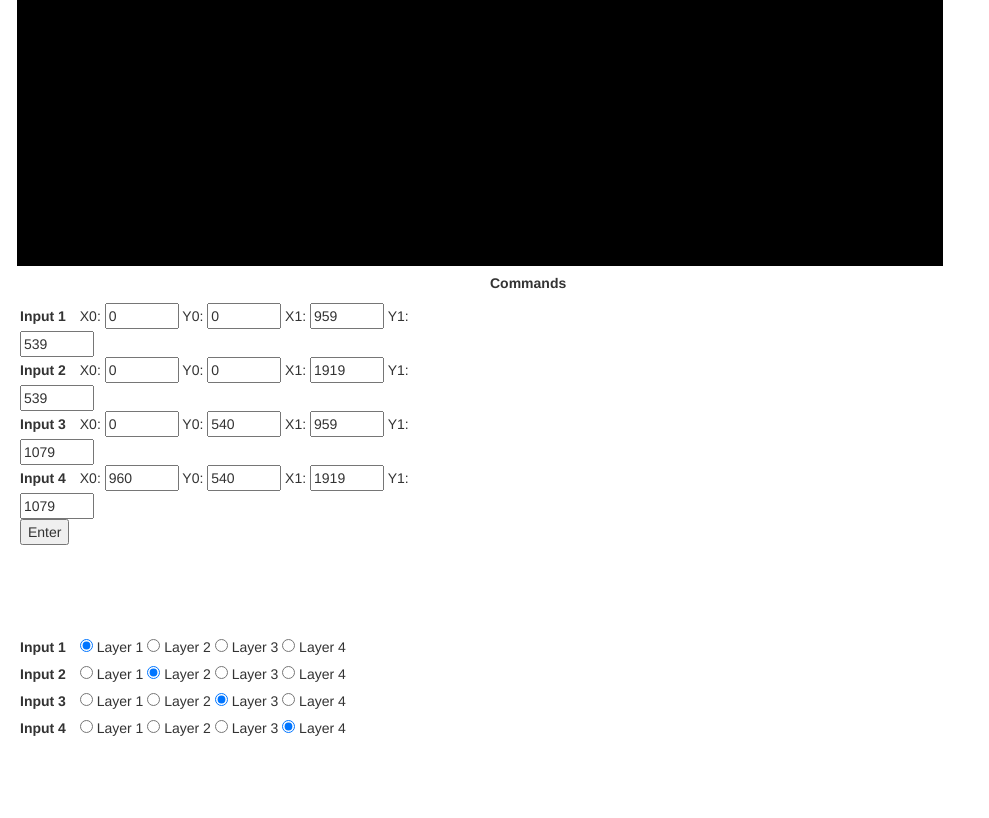
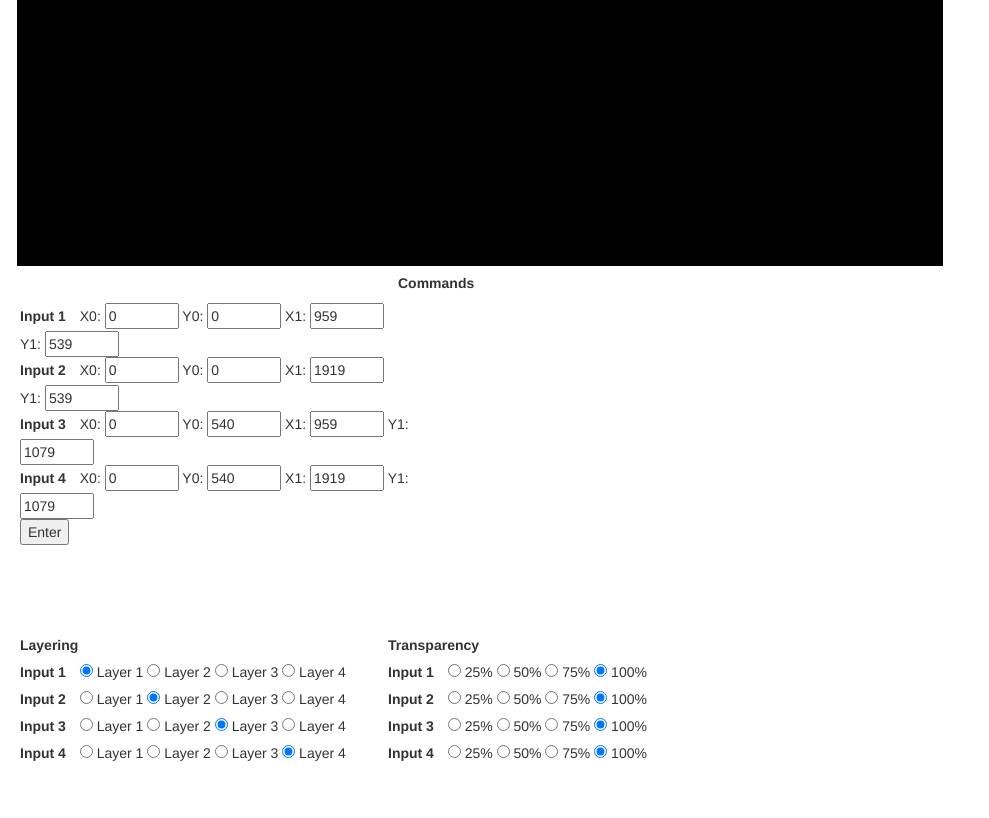
Before and after one commit to NinoD1995/MultiviewTool, a plain HTML site: page index.html in a window 1280 px wide. Shown: the part 338-1156 px from the top of the page, without its empty margins (0-989 px from the left). Before the commit the page ends 1131 px from the top, so only its background shows below. Drawn offline with nearby package versions, Linux system fonts and the light colour scheme.

Commit message:
layers and opacity

```diff
--- a/index.html
+++ b/index.html
@@ -39,12 +39,18 @@
             .layers {
                 padding-top: 40px;
                 padding-bottom: 50px;
-                width: 50%;
+                width: 40%;
+                float: left;
+            }
+            .transparency {
+                padding-top: 40px;
+                padding-bottom: 50px;
+
             }
             .commands {
                 float: right;
                 height: 20%;
-                width: 50%;
+                width: 60%;
                 padding: 10px;
             }
             label {
@@ -73,18 +79,22 @@
             #box1 {
                 background-color: cornflowerblue;
                 z-index: 4;
+                opacity: 1;
             }
             #box2 {
                 background-color: firebrick;
                 z-index: 3;
+                opacity: 1;
             }
             #box3 {
                 background-color: seagreen;
                 z-index: 2;
+                opacity: 1;
             }
             #box4 {
                 background-color: darkgoldenrod;
                 z-index: 1;
+                opacity: 1;
             }
         </style>
 
@@ -159,22 +169,17 @@
 
                 var quadrant = "box" + inputNum;
                 var box = document.getElementById(quadrant); //box to be adjusted
-                //console.log(quadrant);
-
-               /*  for (j=1; j<=4; j++) { //for each form, check it's corresponding layer
-                    if (j != inputNum) {
-                        var inputLayerID = "input" + j + "Layer";
-                        var form = document.getElementById(inputLayerID);
-                        if (form.elements[].value == layer) {
-
-                        }
-                    }
 
 
-                } */
+                box.style.zIndex = layer;
+            }
 
-                box.style.zIndex = layer;
-                box.value = layer;
+            function changeTransparency(inputNum, level) {
+
+                var quadrant = "box" + inputNum;
+                var box = document.getElementById(quadrant); //box to be adjusted
+
+                box.style.opacity = level;
             }
         </script>
     </head>
@@ -221,7 +226,7 @@
                 </form>
                 <form id="input4">
                     <label>Input 4</label>
-                    X0: <input class="input4" type="number" name="x0" value="960" min="0" max="1919">
+                    X0: <input class="input4" type="number" name="x0" value="0" min="0" max="1919">
                     Y0: <input class="input4" type="number" name="y0" value="540" min="0" max="1079">
                     X1: <input class="input4" type="number" name="x1" value="1919" min="0" max="1919">
                     Y1: <input class="input4" type="number" name="y1" value="1079" min="0" max="1919">
@@ -229,6 +234,7 @@
                 <button onclick="getValues()" id="btn-enter">Enter</button>
             </div>
             <div class="layers">
+                <label>Layering</label>
                 <form id="input1Layer">
                     <label>Input 1</label>
                     <input type="radio" id="layer1" name="input1" value="4" checked onclick="changeLayer(1, 4)"> Layer 1
@@ -258,6 +264,37 @@
                     <input type="radio" id="layer4" name="input4" value="1" checked onclick="changeLayer(4, 1)"> Layer 4
                 </form>
             </div>
+            <div class="transparency">
+                <label>Transparency</label>
+                <form id="input1Trans">
+                    <label>Input 1</label>
+                    <input type="radio" id="trans1" name="input1" onclick="changeTransparency(1, 0.25)"> 25%
+                    <input type="radio" id="trans2" name="input1" onclick="changeTransparency(1, 0.5)"> 50%
+                    <input type="radio" id="trans3" name="input1" onclick="changeTransparency(1, 0.75)"> 75%
+                    <input type="radio" id="trans4" name="input1" checked onclick="changeTransparency(1, 1)"> 100%
+                </form>
+                <form id="input2Trans">
+                    <label>Input 2</label>
+                    <input type="radio" id="trans1" name="input2" onclick="changeTransparency(2, 0.25)"> 25%
+                    <input type="radio" id="trans2" name="input2" onclick="changeTransparency(2, 0.5)"> 50%
+                    <input type="radio" id="trans3" name="input2" onclick="changeTransparency(2, 0.75)"> 75%
+                    <input type="radio" id="trans4" name="input2" checked onclick="changeTransparency(2, 1)"> 100%
+                </form>
+                <form id="input3Trans">
+                    <label>Input 3</label>
+                    <input type="radio" id="trans1" name="input3" onclick="changeTransparency(3, 0.25)"> 25%
+                    <input type="radio" id="trans2" name="input3" onclick="changeTransparency(3, 0.5)"> 50%
+                    <input type="radio" id="trans3" name="input3" onclick="changeTransparency(3, 0.75)"> 75%
+                    <input type="radio" id="trans4" name="input3" checked onclick="changeTransparency(3, 1)"> 100%
+                </form>
+                <form id="input4Trans">
+                    <label>Input 4</label>
+                    <input type="radio" id="trans1" name="input4" onclick="changeTransparency(4, 0.25)"> 25%
+                    <input type="radio" id="trans2" name="input4" onclick="changeTransparency(4, 0.50)"> 50%
+                    <input type="radio" id="trans3" name="input4" onclick="changeTransparency(4, 0.75)"> 75%
+                    <input type="radio" id="trans4" name="input4" checked onclick="changeTransparency(4, 1)"> 100%
+                </form>
+            </div>
         </div>
     </body>
 </html>
```
Also changed, not shown: suggestions.txt.
